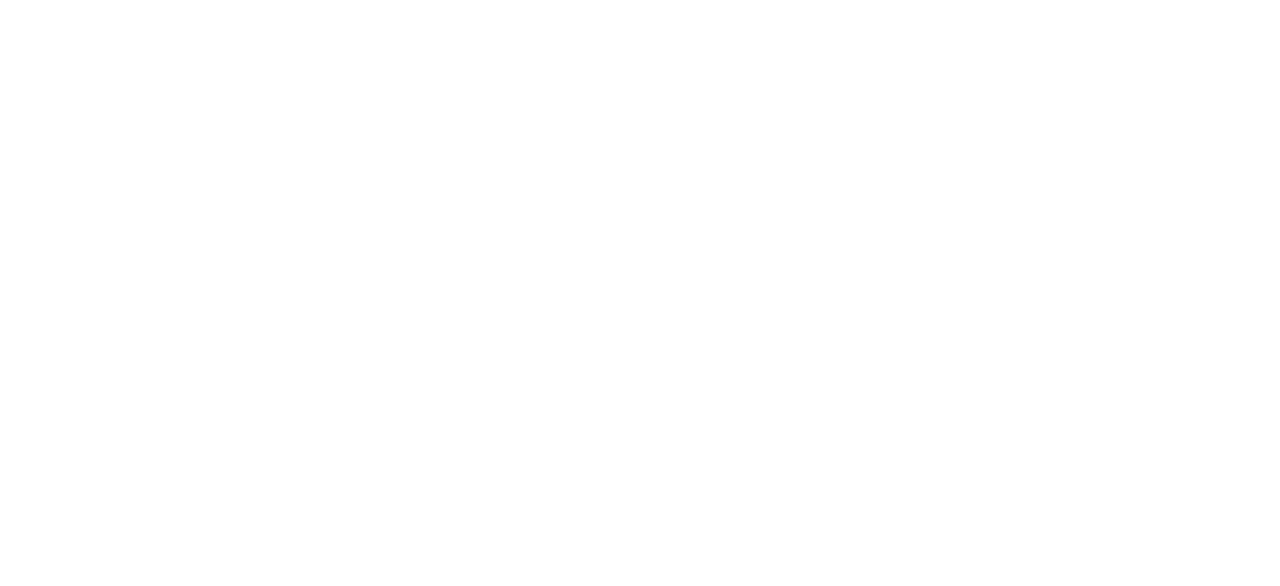
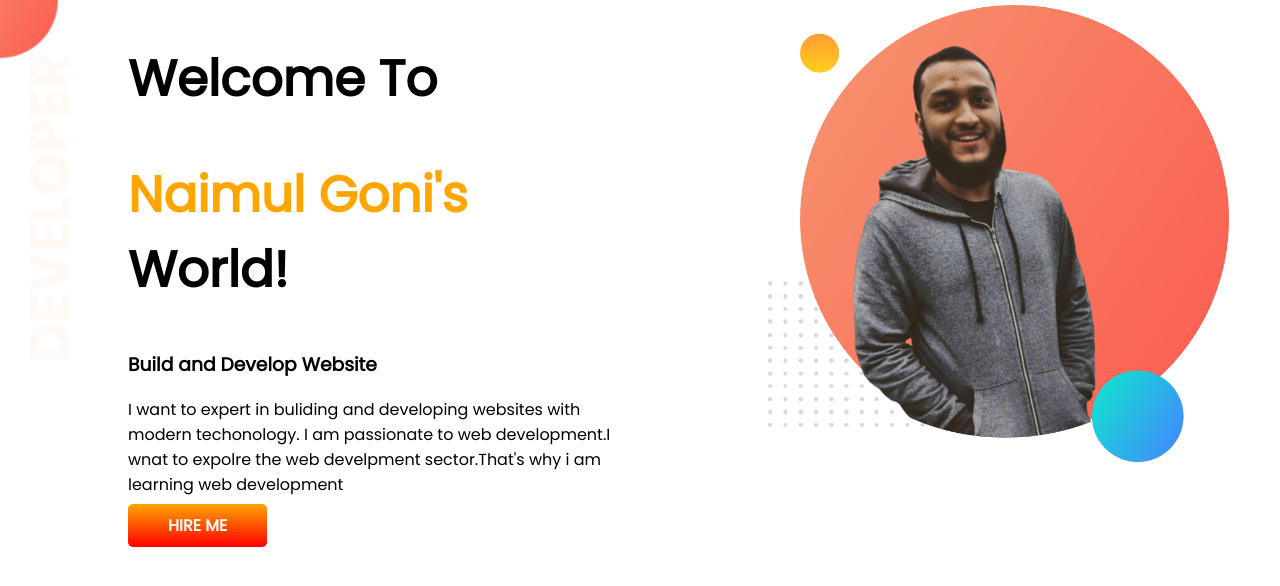
Before and after one commit to Web-learner1/developer-portfolio, a plain HTML site: page index.html in a window 1280 px wide. Drawn offline with Linux system fonts and the light colour scheme.

Commit message:
code add

```diff
--- a/index.html
+++ b/index.html
@@ -5,9 +5,23 @@
     <meta http-equiv="X-UA-Compatible" content="IE=edge">
     <meta name="viewport" content="width=device-width, initial-scale=1.0">
     <title>Naim's Portfolio</title>
+    <link rel="preconnect" href="https://fonts.googleapis.com">
+    <link rel="preconnect" href="https://fonts.gstatic.com" crossorigin>
+    <link href="https://fonts.googleapis.com/css2?family=Poppins&display=swap" rel="stylesheet">
     <link rel="stylesheet" href="style.css">
 </head>
 <body>
-
+    <section class="top-banner">
+        <div class="half-width">
+            <h1>Welcome To</h1>
+            <h1><span class="orange-color">Naimul Goni's</span> World!</h1>
+            <h3>Build and Develop Website</h3>
+            <p>I want to expert in buliding and developing websites with modern techonology. I am passionate to web development.I wnat to expolre the web develpment sector.That's why i am learning web development</p>
+            <a class="link-button" href="#" target="_blank">HIRE ME</a>
+        </div>
+        <div class="half-width">
+            <img src="photos/naim-bg.png" alt="man">
+        </div>
+    </section>
 </body>
 </html>
--- a/style.css
+++ b/style.css
@@ -0,0 +1,34 @@
+body{
+    font-family: 'Poppins', sans-serif;
+    margin: 0;
+}
+h1{
+    font-size: 50px;
+}
+.orange-color{
+    color: orange;
+}
+section{
+    display: flex;
+}
+.half-width{
+    width: 50%;
+    padding-left: 10%;
+}
+.half-width img{
+    width: 90%;
+    margin-top: 5px;
+}
+.link-button{
+    text-decoration: none;
+    background-image: linear-gradient(orange, red);
+    padding: 10px 40px;
+    border-radius: 5px;
+    color: white;
+    font-weight: 700;
+}
+.top-banner{
+    background-image: url(images/top-banner.png);
+    background-repeat: no-repeat;
+
+}
```
